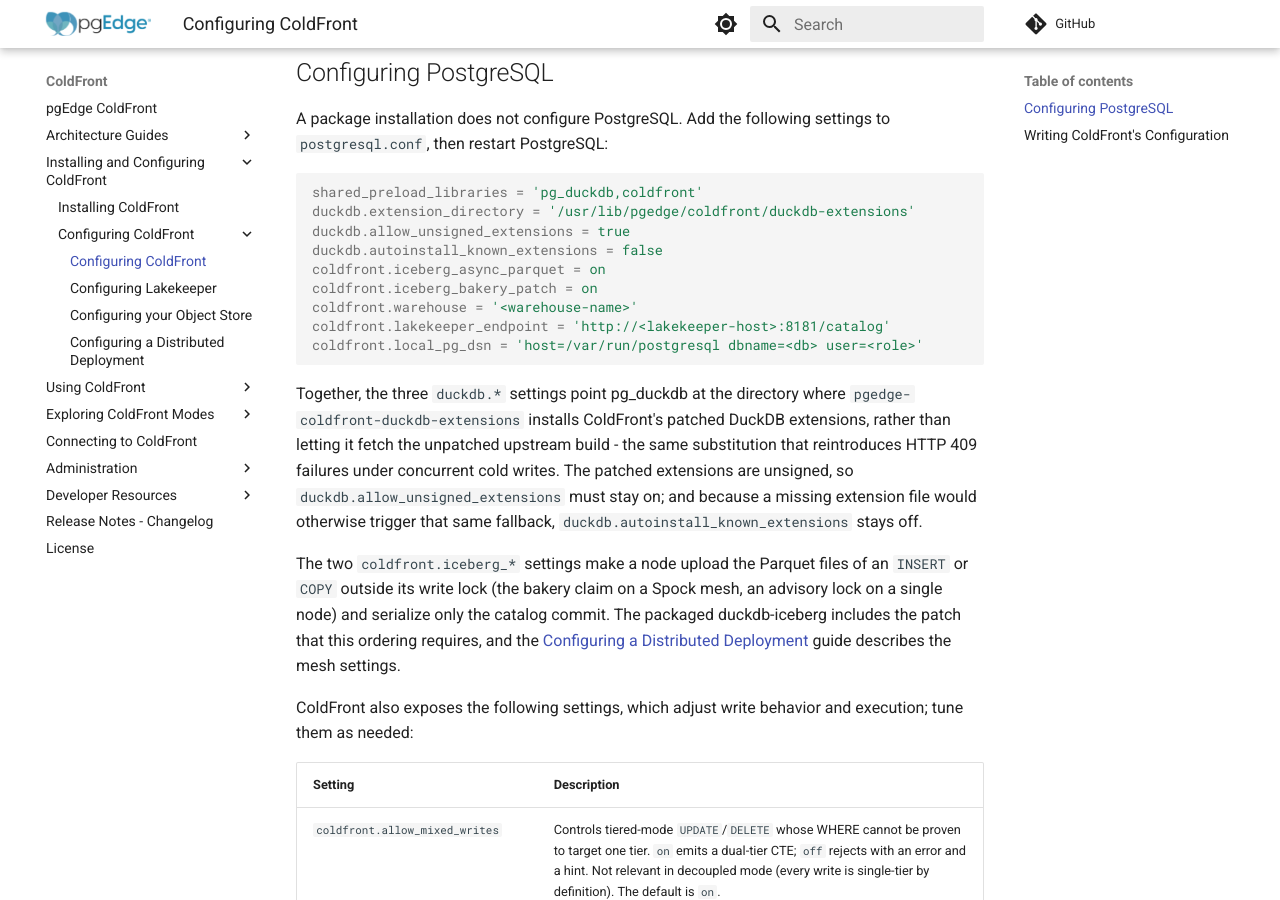
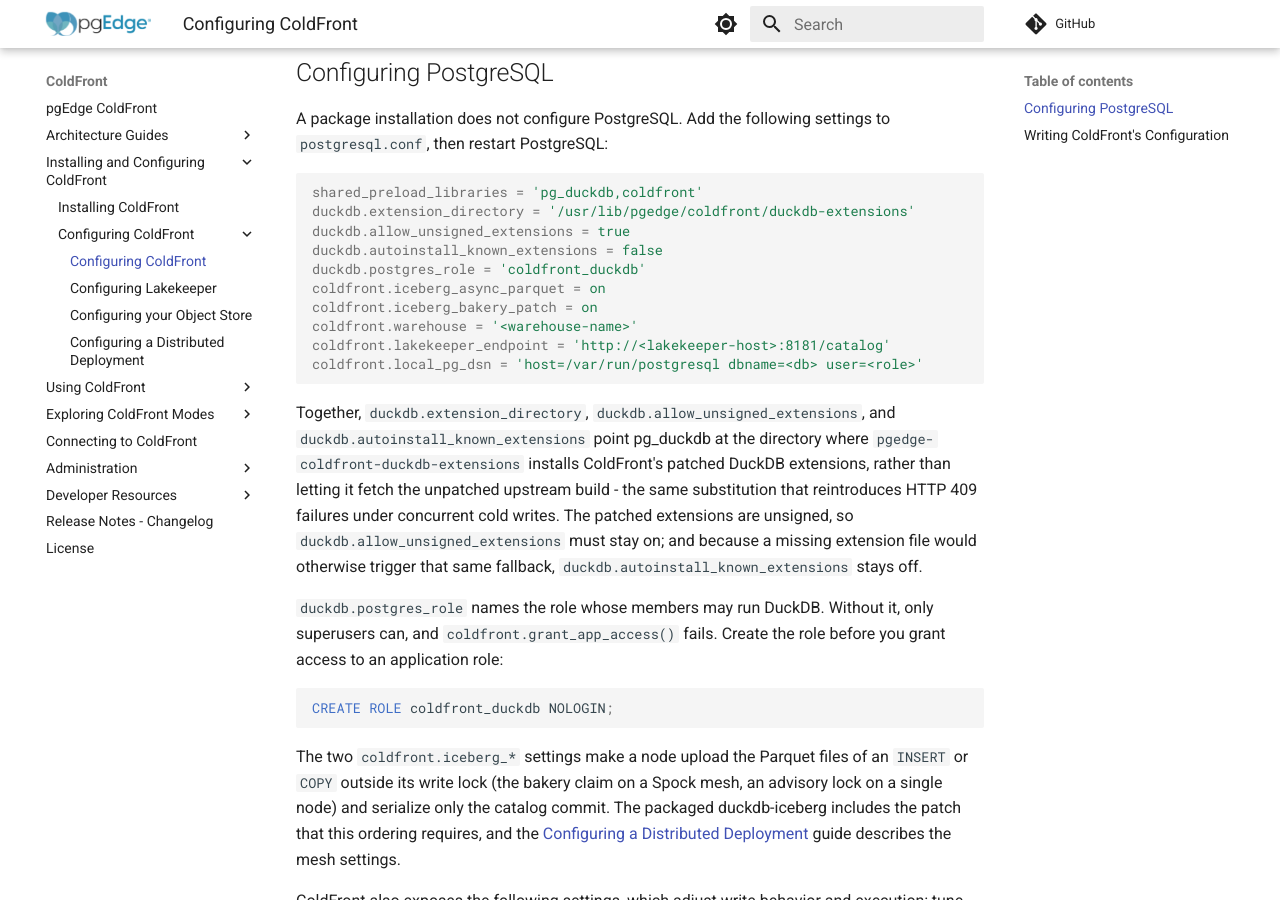
Before and after one commit to pgEdge/coldfront, an MkDocs documentation site: the page built from docs/configuration.md, in a window 1280 px wide and 900 px high, scrolled down 376 px. Built offline with MkDocs 1.6.1 and Material for MkDocs 9.7.7, drawn with Linux system fonts in a browser that asks for light colours; comment, search, counter and statistics services are not loaded.

Commit message:
docs: set duckdb.postgres_role for package and bare-metal installs

````diff
--- a/docs/configuration.md
+++ b/docs/configuration.md
@@ -22,6 +22,7 @@ shared_preload_libraries = 'pg_duckdb,coldfront'
 duckdb.extension_directory = '/usr/lib/pgedge/coldfront/duckdb-extensions'
 duckdb.allow_unsigned_extensions = true
 duckdb.autoinstall_known_extensions = false
+duckdb.postgres_role = 'coldfront_duckdb'
 coldfront.iceberg_async_parquet = on
 coldfront.iceberg_bakery_patch = on
 coldfront.warehouse = '<warehouse-name>'
@@ -29,7 +30,8 @@ coldfront.lakekeeper_endpoint = 'http://<lakekeeper-host>:8181/catalog'
 coldfront.local_pg_dsn = 'host=/var/run/postgresql dbname=<db> user=<role>'
 ```
 
-Together, the three `duckdb.*` settings point pg_duckdb at the directory
+Together, `duckdb.extension_directory`, `duckdb.allow_unsigned_extensions`, and
+`duckdb.autoinstall_known_extensions` point pg_duckdb at the directory
 where `pgedge-coldfront-duckdb-extensions` installs ColdFront's patched
 DuckDB extensions, rather than letting it fetch the unpatched upstream
 build - the same substitution that reintroduces HTTP 409 failures under
@@ -37,6 +39,14 @@ concurrent cold writes. The patched extensions are unsigned, so
 `duckdb.allow_unsigned_extensions` must stay on; and because a missing
 extension file would otherwise trigger that same fallback,
 `duckdb.autoinstall_known_extensions` stays off.
+
+`duckdb.postgres_role` names the role whose members may run DuckDB. Without
+it, only superusers can, and `coldfront.grant_app_access()` fails. Create the
+role before you grant access to an application role:
+
+```sql
+CREATE ROLE coldfront_duckdb NOLOGIN;
+```
 
 The two `coldfront.iceberg_*` settings make a node upload the Parquet files of
 an `INSERT` or `COPY` outside its write lock (the bakery claim on a Spock mesh,
````
Also changed, not shown: docs/installation.md (+9 -0 lines).
